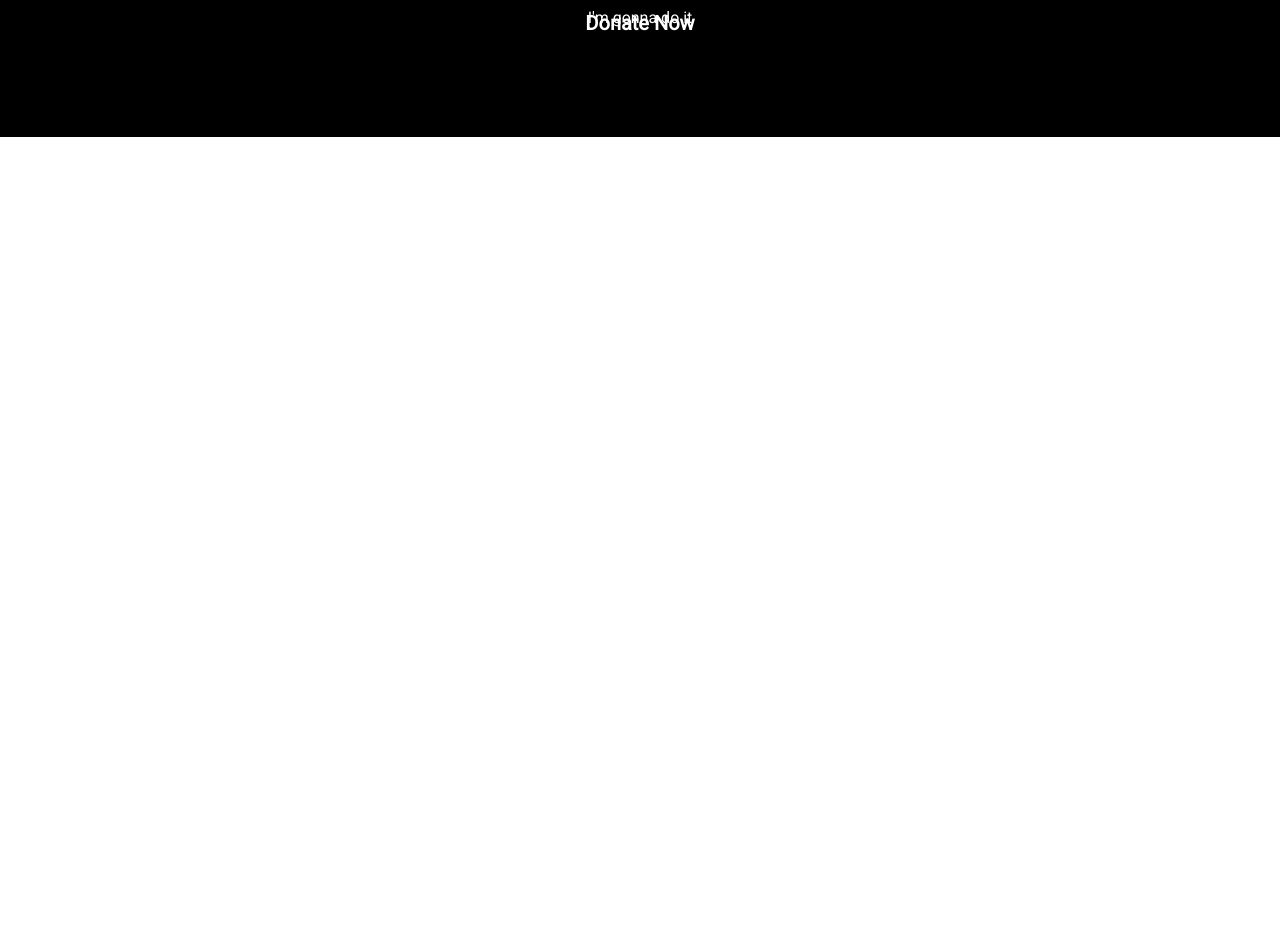
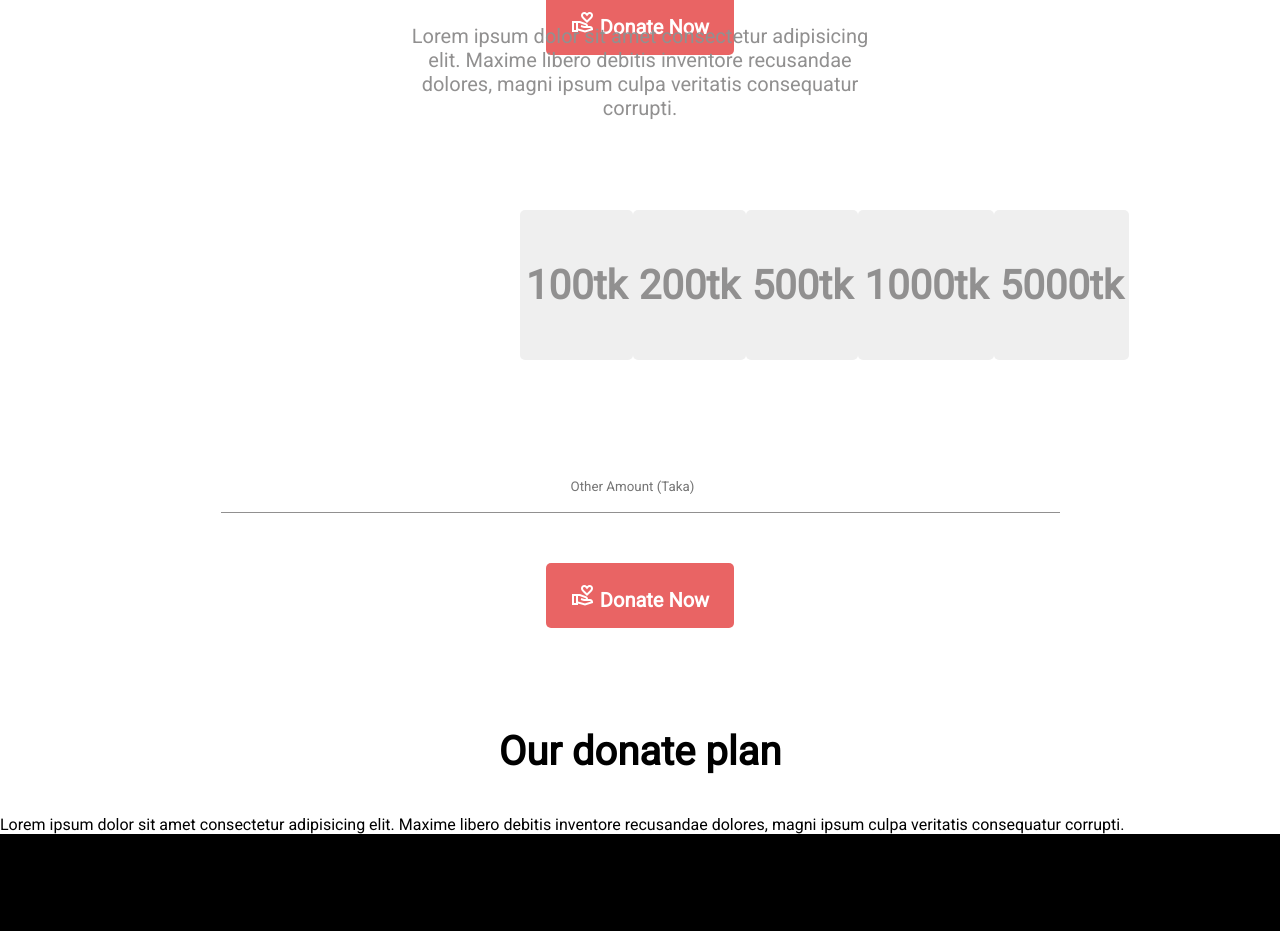
Before and after one commit to YaminHossain/donate-today, a plain HTML site: page index.html in a window 1280 px wide. Shown: the part 1087-2018 px from the top of the page. Before the commit the page ends 1224 px from the top, so only its background shows below. Drawn offline with nearby package versions, Linux system fonts and the light colour scheme; a web font is replaced by a local one.

Commit message:
started our donate plan but neve finished it

```diff
--- a/index.html
+++ b/index.html
@@ -6,12 +6,24 @@
     <meta name="viewport" content="width=device-width, initial-scale=1.0" />
     <title>Home | Donate Toaday</title>
     <link rel="icon" type="image/x-icon" href="icons/donation-icon.png" />
-    <link rel="stylesheet" href="styles/style.css">
-    <link href="https://fonts.googleapis.com/css2?family=Edu+VIC+WA+NT+Beginner&family=Open+Sans&family=Roboto&display=swap" rel="stylesheet">
-    <link href="https://fonts.googleapis.com/css2?family=Edu+VIC+WA+NT+Beginner&family=Open+Sans&family=Pacifico&family=Roboto&display=swap" rel="stylesheet">
+    <link rel="stylesheet" href="styles/style.css" />
+    <link
+      href="https://fonts.googleapis.com/css2?family=Edu+VIC+WA+NT+Beginner&family=Open+Sans&family=Roboto&display=swap"
+      rel="stylesheet"
+    />
+    <link
+      href="https://fonts.googleapis.com/css2?family=Edu+VIC+WA+NT+Beginner&family=Open+Sans&family=Pacifico&family=Roboto&display=swap"
+      rel="stylesheet"
+    />
 
-    <link href="https://fonts.googleapis.com/css2?family=Edu+VIC+WA+NT+Beginner&family=Norican&family=Open+Sans&family=Pacifico&family=Roboto&display=swap" rel="stylesheet">
-
+    <link
+      href="https://fonts.googleapis.com/css2?family=Edu+VIC+WA+NT+Beginner&family=Norican&family=Open+Sans&family=Pacifico&family=Roboto&display=swap"
+      rel="stylesheet"
+    />
+    <link
+      rel="stylesheet"
+      href="https://fonts.googleapis.com/css2?family=Material+Symbols+Outlined:opsz,wght,FILL,GRAD@20..48,100..700,0..1,-50..200"
+    />
   </head>
   <body>
     <!-- head section where navbar and banner stays -->
@@ -26,17 +38,51 @@
       </div>
       <div class="nav-banner">
         <h1>Let's Help Those Who Are More In Need</h1>
-        <p>Lorem ipsum dolor sit amet consectetur, adipisicing elit. Esse nesciunt earum, voluptatibus laboriosam perferendis quos illo eaque vel corrupti facere! Minus nostrum recusandae vero voluptate optio nobis perspiciatis voluptatum debitis consequatu</p>
-        <button class="primary-button">Donate Now</button>
+        <p>
+          Lorem ipsum dolor sit amet consectetur, adipisicing elit. Esse
+          nesciunt earum, voluptatibus laboriosam perferendis quos illo eaque
+          vel corrupti facere! Minus nostrum recusandae vero voluptate optio
+          nobis perspiciatis voluptatum debitis consequatu
+        </p>
+        <button class="primary-button"><span class="material-symbols-outlined">volunteer_activism </span> Donate Now</button>
       </div>
     </header>
     <main>
-
+      <!-- donate today section -->
+      <section class="donate-today">
+        <h1>Donate Today</h1>
+        <p>
+          Lorem ipsum dolor sit amet consectetur adipisicing elit. Maxime libero
+          debitis inventore recusandae dolores, magni ipsum culpa veritatis
+          consequatur corrupti.
+        </p>
+        <div class="donate-amount">
+          <button>100tk</button>
+          <button>200tk</button>
+          <button>500tk</button>
+          <button>1000tk</button>
+          <button>5000tk</button>
+        </div>
+        <input type="number" placeholder="Other Amount (Taka)" />
+        <button class="primary-button">
+          <span class="material-symbols-outlined"> volunteer_activism </span
+          > Donate Now
+        </button>
+      </section>
+      <!-- Donate plan section -->
+      <section class="donate-plan">
+        <h1>Our donate plan</h1>
+        <p>
+          Lorem ipsum dolor sit amet consectetur adipisicing elit. Maxime libero
+          debitis inventore recusandae dolores, magni ipsum culpa veritatis
+          consequatur corrupti.
+        </p>
+      </section>
     </main>
     <!-- footer Section -->
     <footer>
-        <h2>Be  Humble</h2>
-        <p>I'm gonna do it</p>
+      <h2>Be Humble</h2>
+      <p>I'm gonna do it</p>
     </footer>
   </body>
 </html>
--- a/styles/style.css
+++ b/styles/style.css
@@ -1,6 +1,9 @@
 * {
   margin: 0;
   font-family: "Roboto", sans-serif;
+}
+button {
+  cursor: pointer;
 }
 /* navigation bar */
 .nav-bar {
@@ -67,12 +70,108 @@
   display: block;
   margin: 0px auto;
 }
+/* Main Section */
+/* Donate Today Section */
+.donate-today h1 {
+  font-weight: 800;
+  font-size: 40px;
+  text-align: center;
+  margin-top: 100px;
+  margin-bottom: 40px;
+}
+.donate-today p {
+  color: #919090;
+  font-size: 20px;
+  text-align: center;
+  margin-left: 400px;
+  margin-right: 400px;
+  margin-bottom: 40px;
+}
+.donate-amount {
+  display: flex;
+  justify-content: center;
+  justify-content: space-around;
+  margin: 0px 520px;
+}
+.donate-amount>button {
+  display: block;
+  border: none;
+  font-size: 40px;
+  font-weight: 1000;
+  color: #919090;
+  height: 150px;
+  width: 150px;
+  border-radius: 5px;
+}
+.donate-amount>button:focus {
+  background-color: #e96464;
+  color: white;
+  height: 200px;
+  width: 200px;
+}
+.donate-today input{
+    display: block;
+    border-top: none;
+    border-left: none;
+   border-right:none ;
+    border-bottom: solid #919090 1px ;
+    margin: 50px auto;
+    color: #919090;
+    text-align: center;
+    width: 835px;
+    height: 50px;
+}
+.donate-today input:focus{
+    font-size: 20px;
+    outline: none;
+    background-color:  #d6d6d6;
+
+}
+.donate-today button{
+    display: block;
+    margin: 50px auto;
+}
+
+.donate-plan h1 {
+    font-weight: 800;
+    font-size: 40px;
+    text-align: center;
+    margin-top: 100px;
+    margin-bottom: 40px;
+  }
+
+
+
+
+
+
+
+
+
+
+
+
+
+
+
+
+
+
+
+
+
+
+
+
+
+
+
 /* Footer Section */
 footer {
   background-color: black;
   width: 100%;
   height: 200px;
-  padding-top: 100px
+  padding-top: 100px;
 }
 footer h2 {
   font-family: "Norican", cursive;
@@ -82,7 +181,7 @@ footer h2 {
   font-size: 40px;
   font-weight: 600;
 }
-footer p{
-    color: white;
-    text-align: center;
+footer p {
+  color: white;
+  text-align: center;
 }
```
